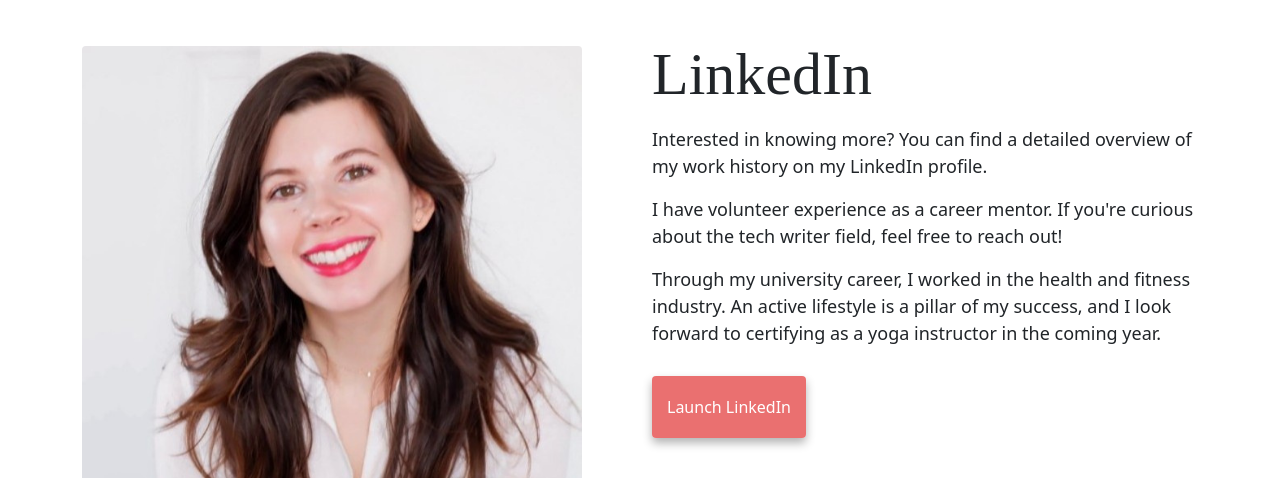
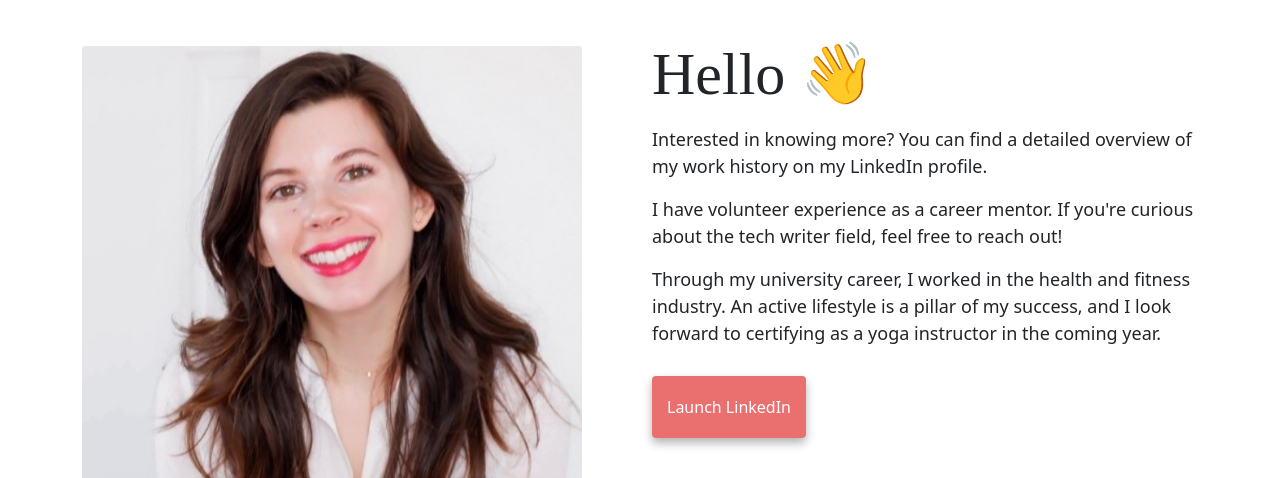
Before and after one commit to KatieMarieGies/my-site, a website: page index.html in a window 1280 px wide. Shown: the part 622-1100 px from the top of the page. Drawn offline with nearby package versions, Linux system fonts and the light colour scheme.

Commit message:
Update LinkedIn section

```diff
--- a/index.html
+++ b/index.html
@@ -68,7 +68,7 @@
           </div>
         <div class="col-sm-6">
         </br>
-          <h2 class="left-heading mb-3 mt-3">LinkedIn</h2>
+          <h2 class="left-heading mb-3 mt-3">Hello 👋</h2>
           <p>
             Interested in knowing more? You can find a detailed overview of my work history on my LinkedIn profile.
           </p>
```
